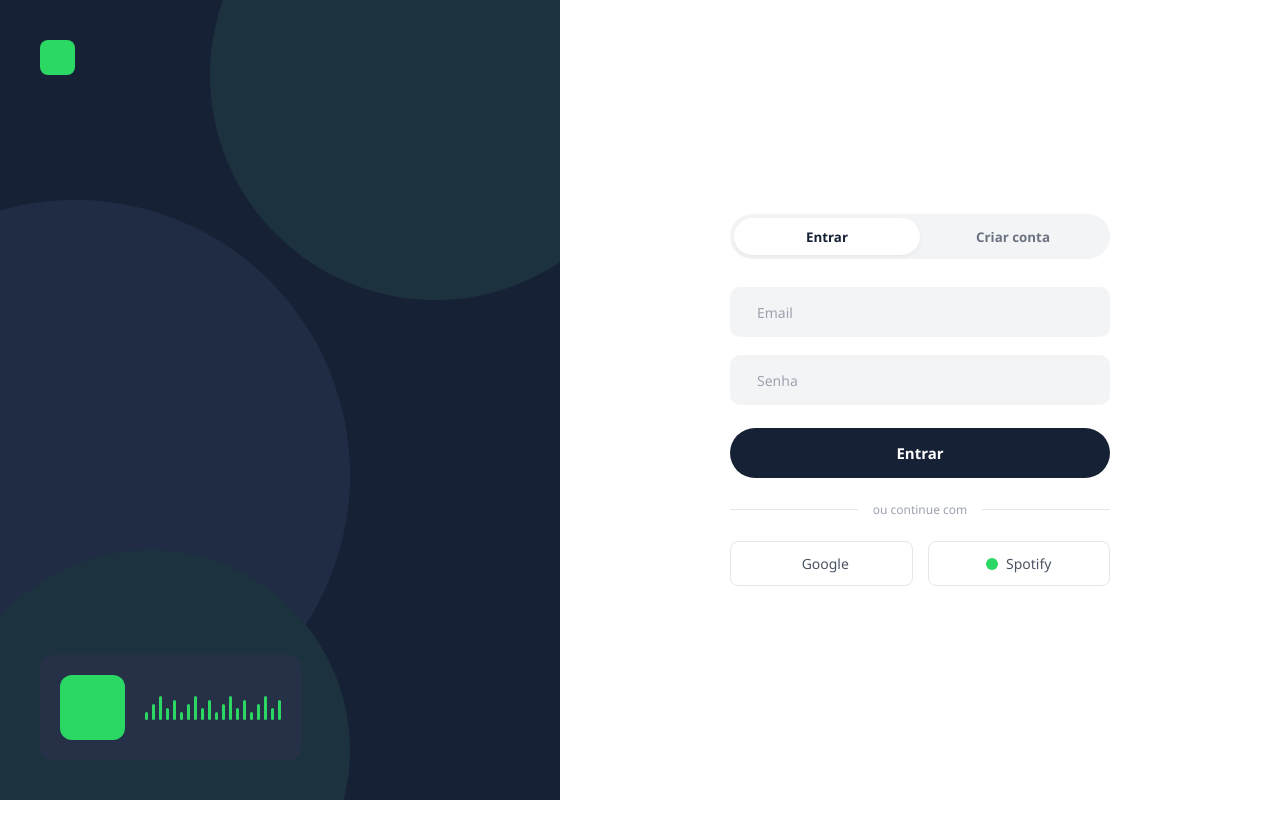
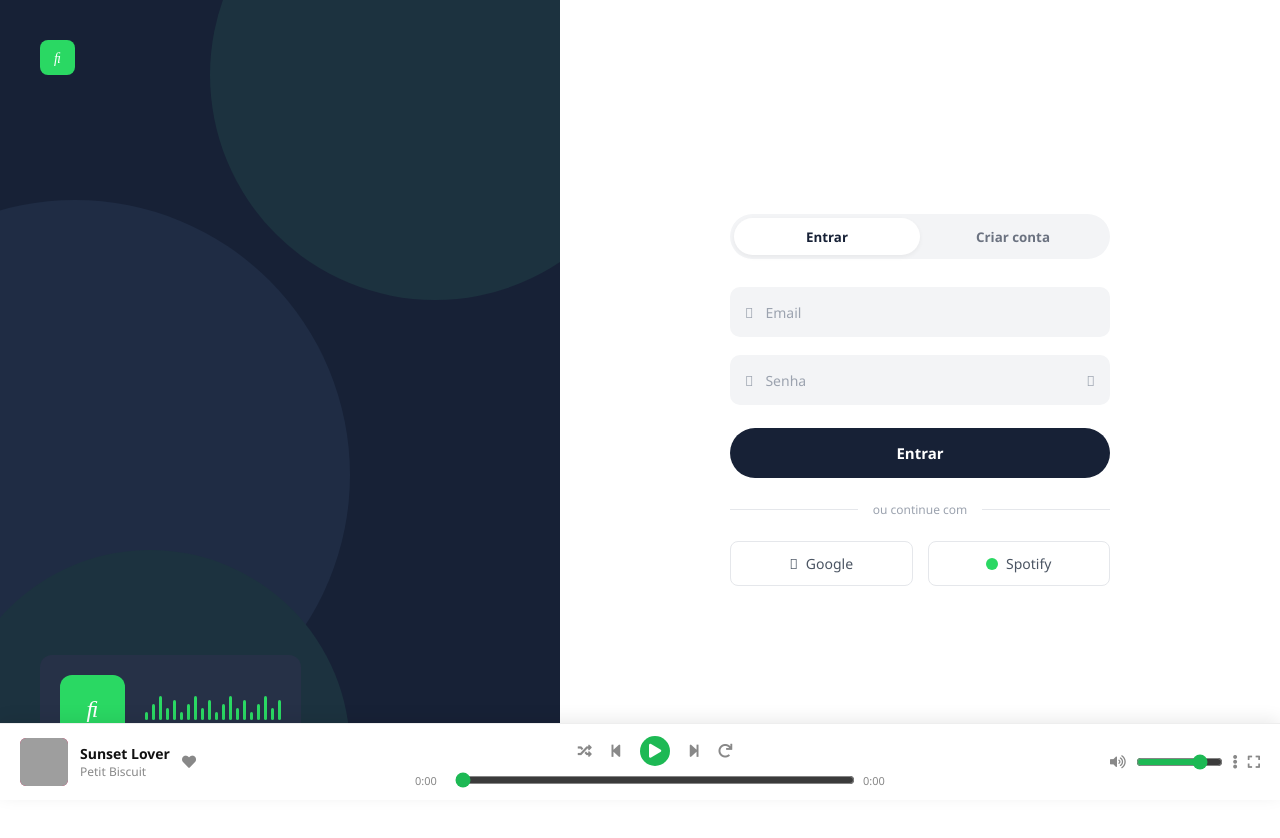
Before and after one commit to dreamingryuk/harmony, a React (Vite) app in the folder frontend/: page / in a window 1280 px wide. Shown: the top 838 px of the page. Before the commit the page ends 800 px from the top, so only its background shows below. Built offline with nearby package versions, Linux system fonts and the light colour scheme; grey boxes are pictures that could not be loaded.

Commit message:
rodape de controlar musicas adicionado

```diff
--- a/frontend/index.html
+++ b/frontend/index.html
@@ -3,6 +3,7 @@
   <head>
     <meta charset="UTF-8" />
     <link rel="icon" type="image/svg+xml" href="/favicon.svg" />
+    <link rel="stylesheet" href="https://cdnjs.cloudflare.com/ajax/libs/font-awesome/5.15.4/css/all.min.css" />
     <meta name="viewport" content="width=device-width, initial-scale=1.0" />
     <title>VYBE</title>
   </head>
--- a/frontend/src/App.jsx
+++ b/frontend/src/App.jsx
@@ -1,7 +1,13 @@
 import Login from './pages/Login.jsx'
+import MusicPlayer from './components/MusicPlayer.jsx'
 
 function App() {
-	return <Login />
+	return (
+		<>
+			<Login />
+			<MusicPlayer />
+		</>
+	)
 }
 
 export default App
--- a/frontend/src/components/MusicPlayer.css
+++ b/frontend/src/components/MusicPlayer.css
@@ -0,0 +1,131 @@
+.player-bar {
+  display: flex;
+  align-items: center;
+  justify-content: space-between;
+  gap: 16px;
+  padding: 12px 20px;
+  background: #fff;
+  border-top: 1px solid #eee;
+  font-family: sans-serif;
+}
+
+.player-bar {
+  position: fixed;
+  left: 0;
+  right: 0;
+  bottom: 0;
+  z-index: 1000;
+  box-shadow: 0 -4px 16px rgba(0,0,0,0.08);
+}
+
+.player-track {
+  display: flex;
+  align-items: center;
+  gap: 12px;
+  min-width: 180px;
+}
+
+.player-cover {
+  width: 48px;
+  height: 48px;
+  border-radius: 6px;
+  object-fit: cover;
+  background: #e91e63;
+}
+
+.player-info {
+  display: flex;
+  flex-direction: column;
+}
+
+.player-title {
+  font-size: 14px;
+  font-weight: 600;
+  color: #111;
+}
+
+.player-artist {
+  font-size: 12px;
+  color: #888;
+}
+
+.player-controls {
+  display: flex;
+  flex-direction: column;
+  align-items: center;
+  flex: 1;
+  max-width: 480px;
+}
+
+.control-buttons {
+  display: flex;
+  align-items: center;
+  justify-content: center;
+  gap: 18px;
+}
+
+.play-btn {
+  width: 30px;
+  height: 30px;
+  border-radius: 50%;
+  background: #1db954;
+  color: #fff;
+  border: none;
+  display: flex;
+  align-items: center;
+  justify-content: center;
+  cursor: pointer;
+  font-size: 12px;
+  line-height: 1;
+  padding: 0;
+}
+
+.play-btn i { font-size: 14px; }
+
+.icon-btn {
+  background: none;
+  border: none;
+  cursor: pointer;
+  color: #888;
+  font-size: 14px;
+  display: flex;
+  align-items: center;
+  justify-content: center;
+  padding: 0;
+}
+
+.icon-btn.active {
+  color: #1db954;
+}
+
+.progress-row {
+  display: flex;
+  align-items: center;
+  gap: 8px;
+  width: 100%;
+  margin-top: 6px;
+}
+
+.time {
+  font-size: 11px;
+  color: #888;
+  width: 32px;
+}
+
+.progress-bar,
+.volume-bar {
+  flex: 1;
+  accent-color: #1db954;
+}
+
+.player-extra {
+  display: flex;
+  align-items: center;
+  gap: 10px;
+  min-width: 150px;
+  justify-content: flex-end;
+}
+
+.volume-bar {
+  width: 80px;
+}
--- a/frontend/src/components/MusicPlayer.jsx
+++ b/frontend/src/components/MusicPlayer.jsx
@@ -0,0 +1,125 @@
+import { useState, useRef, useEffect } from 'react';
+import './MusicPlayer.css';
+
+async function fetchTrack() {
+  return {
+    title: 'Sunset Lover',
+    artist: 'Petit Biscuit',
+    cover: '/covers/sunset-lover.jpg',
+    audioUrl: '/audio/sunset-lover.mp3',
+  };
+}
+
+function formatTime(sec) {
+  if (!sec || isNaN(sec)) return '0:00';
+  const m = Math.floor(sec / 60);
+  const s = Math.floor(sec % 60).toString().padStart(2, '0');
+  return `${m}:${s}`;
+}
+
+export default function MusicPlayer() {
+  const audioRef = useRef(null);
+  const [track, setTrack] = useState(null);
+  const [playing, setPlaying] = useState(false);
+  const [liked, setLiked] = useState(false);
+  const [shuffle, setShuffle] = useState(false);
+  const [repeat, setRepeat] = useState(false);
+  const [volume, setVolume] = useState(0.8);
+  const [progress, setProgress] = useState(0);
+  const [duration, setDuration] = useState(0);
+
+  useEffect(() => {
+    fetchTrack().then(setTrack);
+  }, []);
+
+  useEffect(() => {
+    if (!audioRef.current) return;
+    playing ? audioRef.current.play() : audioRef.current.pause();
+  }, [playing, track]);
+
+  useEffect(() => {
+    if (audioRef.current) audioRef.current.volume = volume;
+  }, [volume]);
+
+  function togglePlay() {
+    setPlaying((p) => !p);
+  }
+
+  async function playAnotherTrack() {
+    setPlaying(false);
+    setProgress(0);
+    setTrack(await fetchTrack());
+  }
+
+  if (!track) return null;
+
+  return (
+    <div className="player-bar">
+      <audio
+        ref={audioRef}
+        src={track.audioUrl}
+        onTimeUpdate={() => setProgress(audioRef.current.currentTime)}
+        onLoadedMetadata={() => setDuration(audioRef.current.duration)}
+        onEnded={() => (repeat ? audioRef.current.play() : setPlaying(false))}
+      />
+
+      <div className="player-track">
+        <img className="player-cover" src={track.cover} alt={track.title} />
+        <div className="player-info">
+          <span className="player-title">{track.title}</span>
+          <span className="player-artist">{track.artist}</span>
+        </div>
+        <button className={`icon-btn ${liked ? 'active' : ''}`} onClick={() => setLiked((l) => !l)}>
+          <i className={`fas fa-heart`}></i>
+        </button>
+      </div>
+
+      <div className="player-controls">
+        <div className="control-buttons">
+          <button className={`icon-btn ${shuffle ? 'active' : ''}`} onClick={() => setShuffle((s) => !s)}>
+            <i className="fas fa-random"></i>
+          </button>
+          <button className="icon-btn" onClick={playAnotherTrack}><i className="fas fa-step-backward"></i></button>
+          <button className="play-btn" onClick={togglePlay}>
+            <i className={`fas ${playing ? 'fa-pause' : 'fa-play'}`}></i>
+          </button>
+          <button className="icon-btn" onClick={playAnotherTrack}><i className="fas fa-step-forward"></i></button>
+          <button className={`icon-btn ${repeat ? 'active' : ''}`} onClick={() => setRepeat((r) => !r)}>
+            <i className="fas fa-redo"></i>
+          </button>
+        </div>
+
+        <div className="progress-row">
+          <span className="time">{formatTime(progress)}</span>
+          <input
+            type="range"
+            className="progress-bar"
+            min="0"
+            max={duration || 0}
+            value={progress}
+            onChange={(e) => {
+              audioRef.current.currentTime = Number(e.target.value);
+              setProgress(Number(e.target.value));
+            }}
+          />
+          <span className="time">{formatTime(duration)}</span>
+        </div>
+      </div>
+
+      <div className="player-extra">
+        <span className="icon-btn"><i className="fas fa-volume-up"></i></span>
+        <input
+          type="range"
+          className="volume-bar"
+          min="0"
+          max="1"
+          step="0.01"
+          value={volume}
+          onChange={(e) => setVolume(Number(e.target.value))}
+        />
+        <button className="icon-btn"><i className="fas fa-ellipsis-v"></i></button>
+        <button className="icon-btn"><i className="fas fa-expand"></i></button>
+      </div>
+    </div>
+  );
+}
--- a/frontend/src/index.css
+++ b/frontend/src/index.css
@@ -11,4 +11,5 @@ body,
 
 body {
 	min-width: 320px;
+  padding-bottom: 80px;
 }
```
